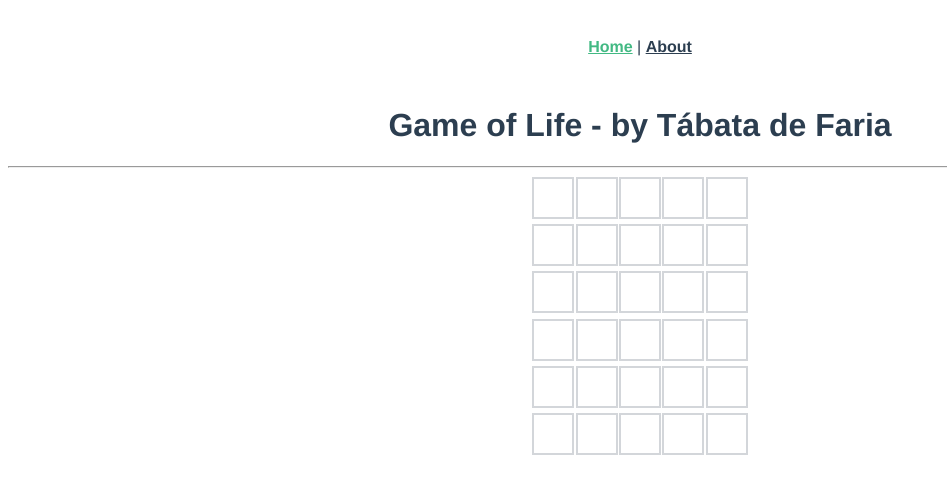
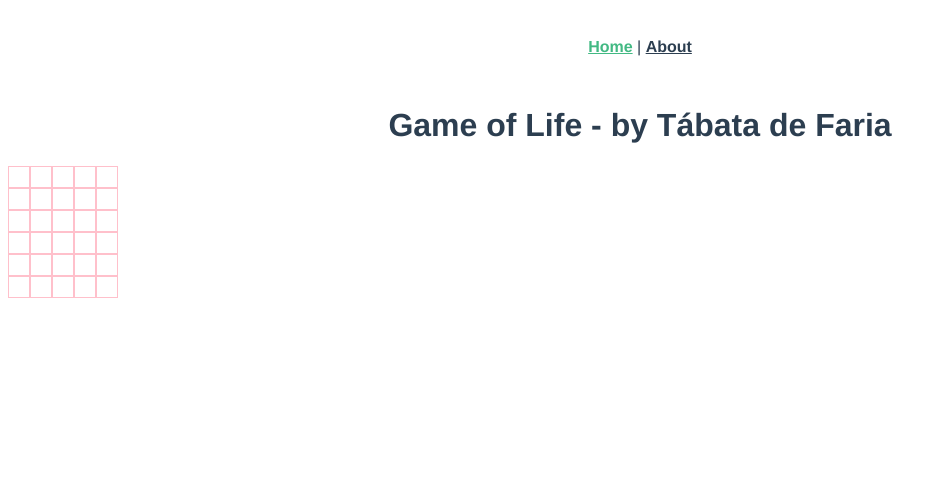
Before and after one commit to tabataf/jogo_da_vida, a Vue app in the folder vue/gameoflife/: page / in a window 1280 px wide. Shown: the top 494 px of the page, without its empty margins (0-947 px from the left). Built offline with nearby package versions, Linux system fonts and the light colour scheme.

Commit message:
arrumando quadrado e seus espaços

```diff
--- a/vue/gameoflife/src/components/HelloWorld.vue
+++ b/vue/gameoflife/src/components/HelloWorld.vue
@@ -1,44 +1,43 @@
 <template>
   <div>
     <h1>{{ msg }}</h1>
-    <hr style="margin-top: 0px; color: #d3d6da" />
-    <div class="container-tabuleiro">
-      <div class="tabuleiro">
+    <div class="tabuleiro">
+      <div class="tabuleiro_linha">
         <div id="l1c1" class="quadrado"></div>
         <div id="l1c2" class="quadrado"></div>
         <div id="l1c3" class="quadrado"></div>
         <div id="l1c4" class="quadrado"></div>
         <div id="l1c5" class="quadrado"></div>
       </div>
-      <div class="tabuleiro">
+      <div class="tabuleiro_linha">
         <div id="l2c1" class="quadrado"></div>
         <div id="l2c2" class="quadrado"></div>
         <div id="l2c3" class="quadrado"></div>
         <div id="l2c4" class="quadrado"></div>
         <div id="l2c5" class="quadrado"></div>
       </div>
-      <div class="tabuleiro">
+      <div class="tabuleiro_linha">
         <div id="l3c1" class="quadrado"></div>
         <div id="l3c2" class="quadrado"></div>
         <div id="l3c3" class="quadrado"></div>
         <div id="l3c4" class="quadrado"></div>
         <div id="l3c5" class="quadrado"></div>
       </div>
-      <div class="tabuleiro">
+      <div class="tabuleiro_linha">
         <div id="l4c1" class="quadrado"></div>
         <div id="l4c2" class="quadrado"></div>
         <div id="l4c3" class="quadrado"></div>
         <div id="l4c4" class="quadrado"></div>
         <div id="l4c5" class="quadrado"></div>
       </div>
-      <div class="tabuleiro">
+      <div class="tabuleiro_linha">
         <div id="l5c1" class="quadrado"></div>
         <div id="l5c2" class="quadrado"></div>
         <div id="l5c3" class="quadrado"></div>
         <div id="l5c4" class="quadrado"></div>
         <div id="l5c5" class="quadrado"></div>
       </div>
-      <div class="tabuleiro">
+      <div class="tabuleiro_linha">
         <div id="l6c1" class="quadrado"></div>
         <div id="l6c2" class="quadrado"></div>
         <div id="l6c3" class="quadrado"></div>
@@ -59,18 +58,15 @@ export default {
 </script>
 <style scoped>
 .quadrado {
-  border: 2px solid #d3d6da;
-  width: 38px;
-  height: 38px;
+  border: pink 0.5px solid;
+  border-collapse: separate;
+  width: 20px;
+  height: 20px;
   display: inline-block;
-  margin: 0.7px 0.7px;
 }
-.purple {
-  background-color: rgb(125, 9, 85);
-  border: 1px solid #d3d6da;
-  width: 38px;
-  height: 38px;
-  display: inline-block;
+
+.tabuleiro_linha {
   margin: 0;
+  display: flex;
 }
 </style>
```
Also changed, not shown: vue/gameoflife/src/views/HomeView.vue (line endings or trailing spaces).
